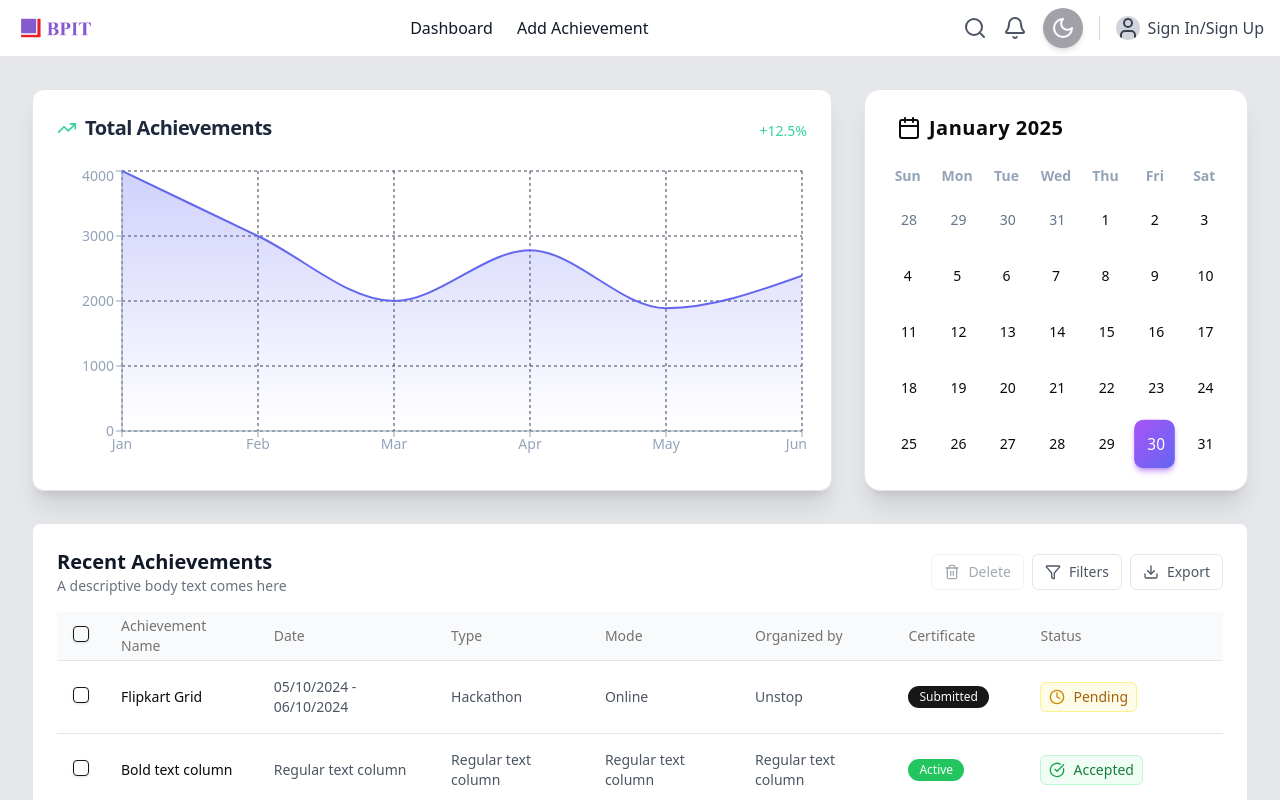
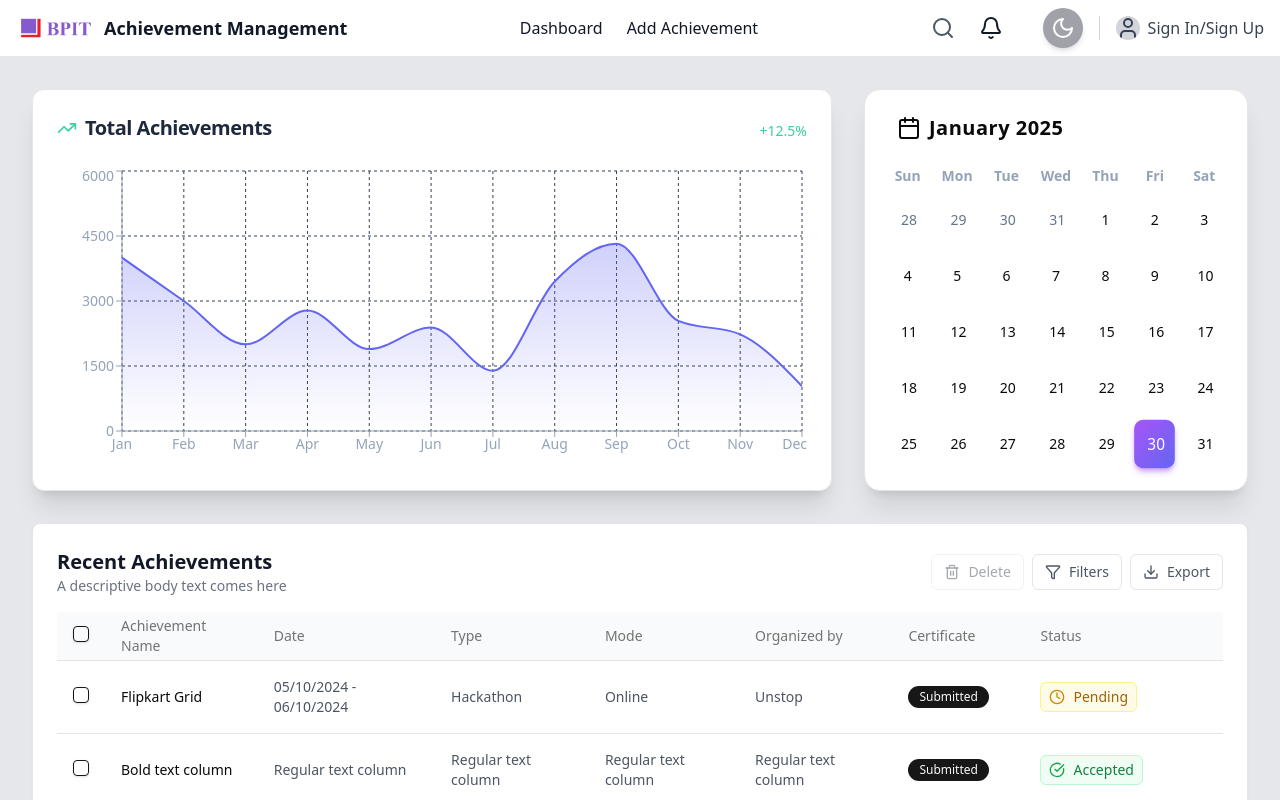
Before and after one commit to RyBhrdwj/Achievement-Management-Frontend, a React (Vite) app in the folder client/: page / in a window 1280 px wide. Shown: the top 800 px of the page. Built offline with nearby package versions, Linux system fonts and the light colour scheme.

Commit message:
ui changes

```diff
--- a/client/src/dashboard/_components/RecentAchievements.tsx
+++ b/client/src/dashboard/_components/RecentAchievements.tsx
@@ -84,7 +84,7 @@ const initialAchievements = [
     mode: "Regular text column",
     organizer: "Regular text column",
     status: "Accepted",
-    certificate: "Active"
+    certificate: "Submitted"
   },
   {
     id: 3,
--- a/client/src/dashboard/_components/TotalVisitsGraph.tsx
+++ b/client/src/dashboard/_components/TotalVisitsGraph.tsx
@@ -10,6 +10,12 @@ const data = [
   { name: 'Apr', visits: 2780 },
   { name: 'May', visits: 1890 },
   { name: 'Jun', visits: 2390 },
+  { name: 'Jul', visits: 1390 },
+  { name: 'Aug', visits: 3450 },
+  { name: 'Sep', visits: 4324 },
+  { name: 'Oct', visits: 2540 },
+  { name: 'Nov', visits: 2231 },
+  { name: 'Dec', visits: 1034 },
 ];
 
 export function VisitsGraph() {
--- /dev/null
+++ b/client/src/navbar/dropdown/Notifications.tsx
@@ -0,0 +1,31 @@
+import React, { useState } from "react";
+import { Bell } from "lucide-react";
+
+const Notifications: React.FC = () => {
+  const notifications = [
+    "Option 1",
+    "Option 2",
+    "Option 3",
+    "Option 4",
+    "Option 5",
+  ];
+
+  return (
+    <div className="absolute right-0 shadow-xl top-6 mt-2 w-56 z-50 bg-white dark:bg-gray-800 border border-gray-300 dark:border-gray-900 rounded-lg">
+      <div className="p-2 font-semibold border-b">Notifications</div>
+      <ul className="divide-y">
+        {notifications.map((item, index) => (
+          <li
+            key={index}
+            className="flex items-center gap-2 p-2 hover:bg-gray-100 dark:hover:bg-gray-900 cursor-pointer"
+          >
+            <Bell className="h-5 w-5 text-gray-500" />
+            <span>{item}</span>
+          </li>
+        ))}
+      </ul>
+    </div>
+  );
+};
+
+export default Notifications;
--- a/client/src/navbar/navbar.tsx
+++ b/client/src/navbar/navbar.tsx
@@ -1,36 +1,51 @@
-import React from "react";
+import React, { useState } from "react";
 import { Bell, Moon, Search, Sun, User } from "lucide-react";
 import { Logo } from "@/assets";
 import { Link } from "react-router-dom";
 import { useTheme } from "@/context/ThemeProvider";
+import Notifications from "./dropdown/Notifications";
 
 const Navbar: React.FC = () => {
   const { theme, setTheme } = useTheme();
-
+  const [isOpen, setIsOpen] = useState(false);
   return (
     <nav className="flex items-center justify-between px-4 py-2 border-b bg-white text-gray-900 dark:bg-gray-900 dark:text-white">
-      <div>
+      <div className="flex justify-center items-center gap-2">
         <img src={Logo} className="h-10 w-auto" />
+        <h1 className="text-lg font-semibold">Achievement Management</h1>
       </div>
 
       <div className="flex space-x-6">
         <Link to="/" className="hover:text-gray-500 dark:hover:text-gray-400">
           Dashboard
         </Link>
-        <Link to="/add-event" className="hover:text-gray-500 dark:hover:text-gray-400">
+        <Link
+          to="/add-event"
+          className="hover:text-gray-500 dark:hover:text-gray-400"
+        >
           Add Achievement
         </Link>
       </div>
 
       <div className="flex items-center space-x-4">
         <Search className="text-gray-600 dark:text-gray-300 cursor-pointer" />
-        <Bell className="text-gray-600 dark:text-gray-300 cursor-pointer" />
+        <button
+          onClick={() => setIsOpen(!isOpen)}
+          className="p-2 rounded-full hover:bg-gray-100 dark:hover:bg-gray-800"
+        >
+          <Bell className="h-6 w-6" />
+        </button>
+        <div className="relative">{isOpen && <Notifications />}</div>
         <button
           onClick={() => setTheme(theme === "dark" ? "light" : "dark")}
           className="relative flex items-center justify-center w-10 h-10 rounded-full bg-zinc-400 hover:bg-zinc-600 transition-colors duration-300 shadow-md"
         >
           <span className="w-6 h-6 text-white transition-transform duration-300">
-        {theme === "light" ? <Moon className="animate-fadeIn" /> : <Sun className="animate-fadeIn" />}
+            {theme === "light" ? (
+              <Moon className="animate-fadeIn" />
+            ) : (
+              <Sun className="animate-fadeIn" />
+            )}
           </span>
         </button>
         <div className="w-px h-6 bg-gray-300 dark:bg-gray-700"></div>
```
Lines whose indentation alone changed are shown as unchanged.
